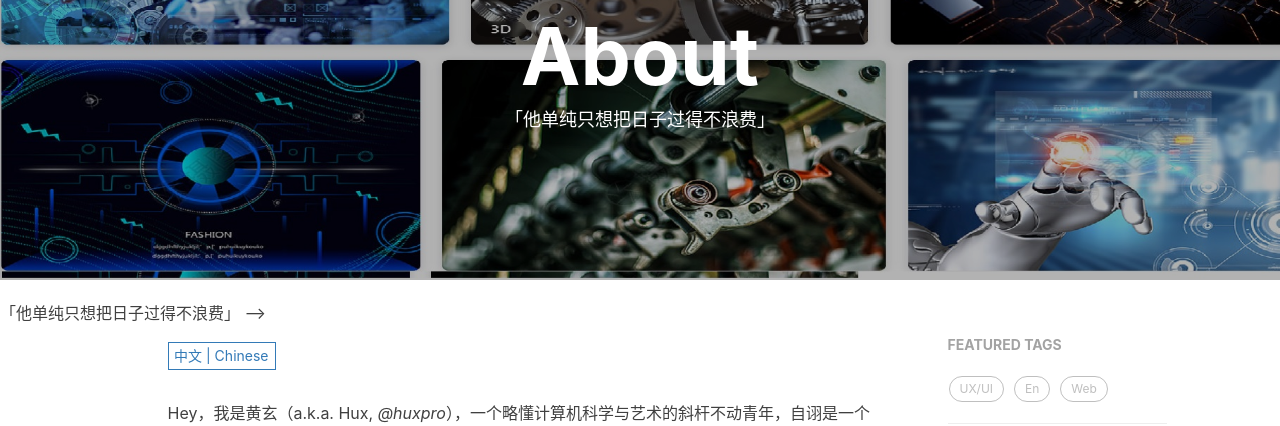
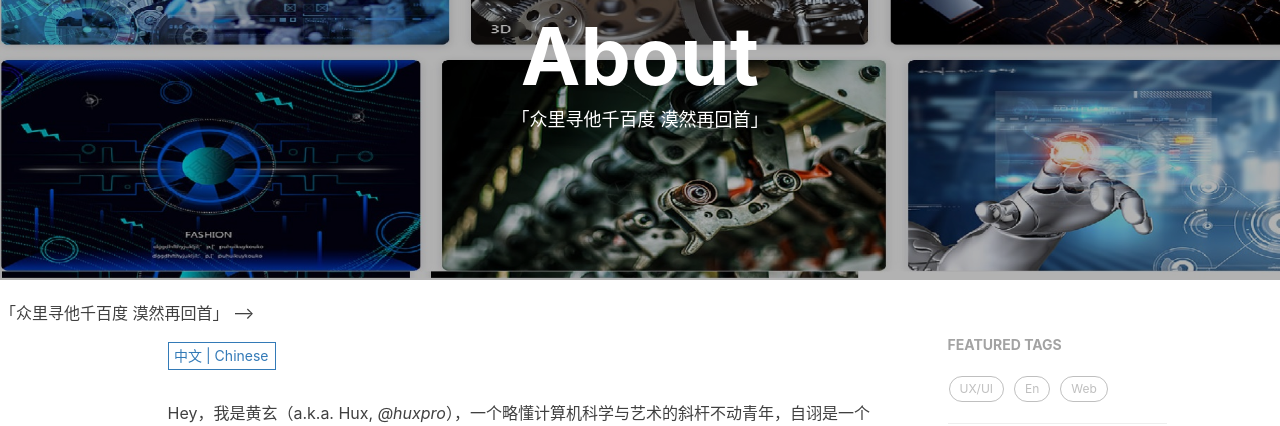
Before and after one commit to ArthurXIII/arthurxiii.github.io, a Jekyll site: the page built from about.html, in a window 1280 px wide. Shown: the part 138-564 px from the top of the page. Built offline with Jekyll 4.4.1, drawn with Linux system fonts in a browser that asks for light colours; nearby versions of some CDN libraries; comment, search, counter and statistics services are not loaded.

Commit message:
Update about.html

```diff
--- a/about.html
+++ b/about.html
@@ -1,7 +1,7 @@
 ---
 layout: page
 title: "About"
-description: "「他单纯只想把日子过得不浪费」"
+description: "「众里寻他千百度 漠然再回首」"
 header-img: "img/bg-me-2022.jpg"
 header-mask: 0.3
 multilingual: true
```
